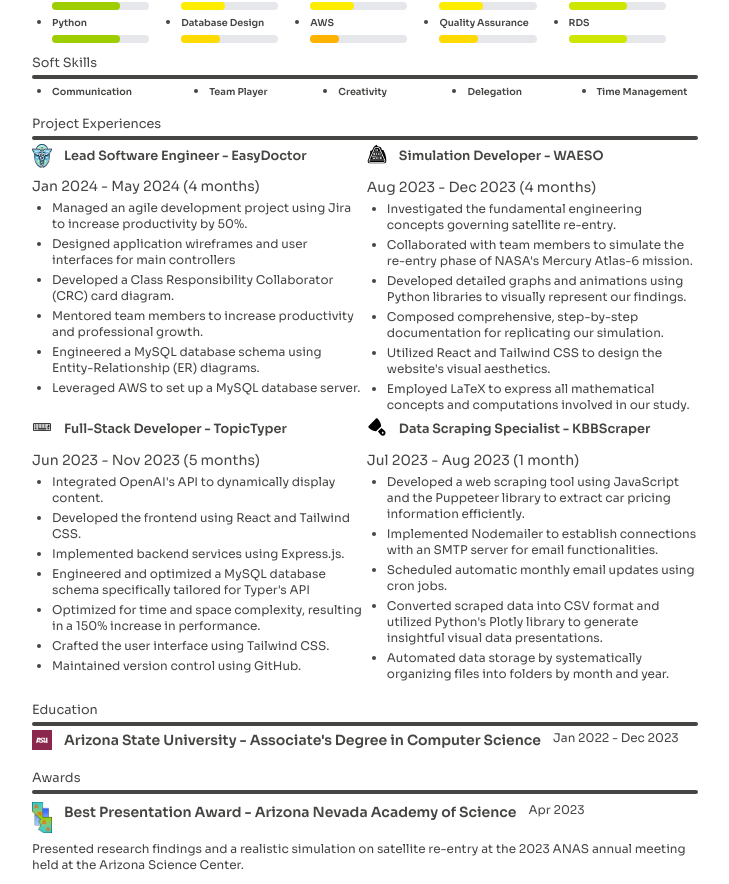
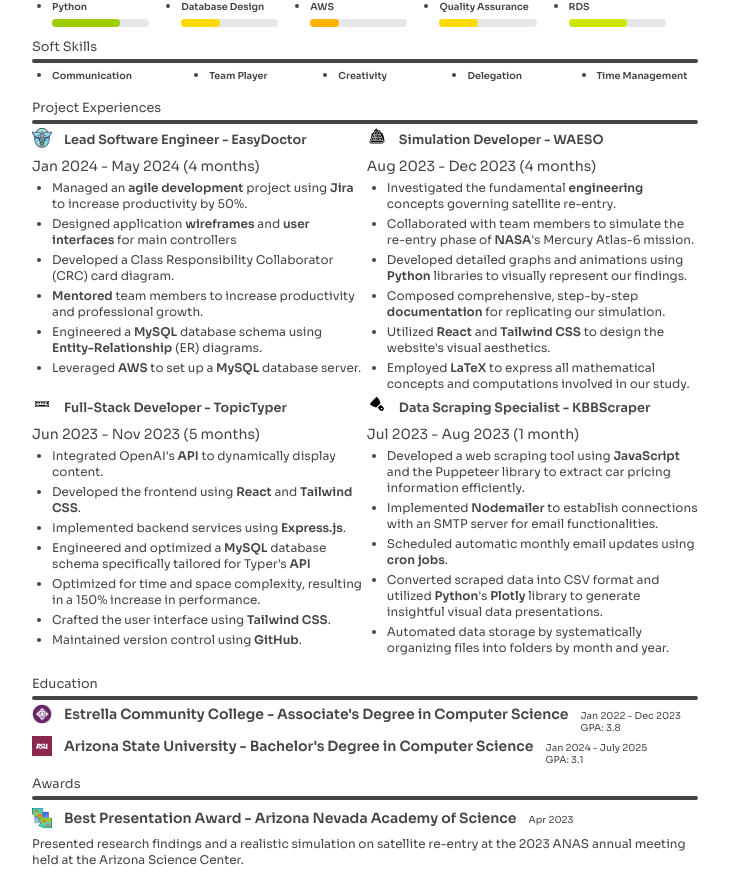
Before and after one commit to itsJohnny21/Resume, a React (Vite) app: page / in a window 1280 px wide. Shown: the part 239-1123 px from the top of the page, without its empty margins (32-761 px from the left). Built offline with nearby package versions, Linux system fonts and the light colour scheme.

Commit message:
Changes: Keywords in experiences are now bold. Header height reduced. EMCC added to Education section. GPA for each school added. Selfie moved downwards slightly.

```diff
--- a/src/components/Awards.jsx
+++ b/src/components/Awards.jsx
@@ -10,12 +10,11 @@
             <div className="inline-flex gap-3 py-1">
               <img
                 src={award.src}
-                width={20}
-                height={20}
+                style={{ width: 20, height: 20 }}
                 alt={award.title}
               ></img>
               <h6 className="font-bold text-sm">{`${award.title} - ${award.provider}`}</h6>
-              <h6 className="text-xs">{`${award.receivedDate}`}</h6>
+              <h6 className="text-[0.6rem]">{`${award.receivedDate}`}</h6>
             </div>
             <p className="text-xs">{award.description}</p>
           </li>
--- a/src/components/ContactDetails.jsx
+++ b/src/components/ContactDetails.jsx
@@ -11,8 +11,7 @@
           <div className="flex items-center">
             <img
               src={contactDetail.src}
-              width={15}
-              height={15}
+              style={{ width: 15, height: 15 }}
               alt={contactDetail.alt}
             ></img>
             <a className="text-xs ml-2 text-n-17" href={contactDetail.link}>
--- a/src/components/Education.jsx
+++ b/src/components/Education.jsx
@@ -10,12 +10,14 @@
             <div className="inline-flex gap-3 py-1">
               <img
                 src={item.src}
-                width={20}
-                height={20}
+                style={{ width: 20, height: 20 }}
                 alt={item.school}
               ></img>
               <h6 className="font-bold text-sm">{`${item.school} - ${item.title}`}</h6>
-              <h6 className="text-xs">{`${item.startDate} - ${item.endDate}`}</h6>
+              <div className="flex flex-col relative">
+                <h6 className="text-[0.6rem] h-[10px]">{`${item.startDate} - ${item.endDate}`}</h6>
+                <h6 className="text-[0.6rem] absolute top-3 left-0">{`GPA: ${item.gpa}`}</h6>
+              </div>
             </div>
           </li>
         ))}
--- a/src/components/Header.jsx
+++ b/src/components/Header.jsx
@@ -6,7 +6,7 @@
 const Header = () => {
   return (
     <>
-      <div className="flex h-[7rem] justify-center items-center header">
+      <div className="flex h-[6rem] justify-center items-center header">
         <Selfie></Selfie>
         <NameTitle></NameTitle>
         <ContactDetails></ContactDetails>
--- a/src/components/ProjectExperiences.jsx
+++ b/src/components/ProjectExperiences.jsx
@@ -1,5 +1,6 @@
-import { projectExperiences } from '../constants'
+import { keywords, projectExperiences } from '../constants'
 import Heading from './Heading'
+import TextWithHighlights from './TextWithHighlights'
 
 const ProjectExperiences = () => {
   return (
@@ -10,17 +11,20 @@
             <div className="inline-flex gap-3">
               <img
                 src={experience.src}
-                width={20}
-                height={20}
+                style={{ width: 20, height: 20 }}
                 alt={experience.company}
               ></img>
-              <h6 className="font-bold">{`${experience.title} - ${experience.company}`}</h6>
+              <h5 className="font-bold">{`${experience.title} - ${experience.company}`}</h5>
             </div>
             <h6 className="text-sm">{`${experience.startDate} - ${experience.endDate} (${experience.totalTime})`}</h6>
             <ol className="list-disc pl-5">
               {experience.bullets.map((bullet, index) => (
                 <li key={index}>
-                  <p className="text-xs">{bullet}</p>
+                  <TextWithHighlights
+                    className="text-xs"
+                    text={bullet}
+                    keywords={keywords}
+                  />
                 </li>
               ))}
             </ol>
--- a/src/components/Selfie.jsx
+++ b/src/components/Selfie.jsx
@@ -2,15 +2,14 @@
 
 const Selfie = () => {
   return (
-    <div className="selfie-ring1 size-[100px] rounded-full ml-10 relative inline-flex items-center justify-center z-0">
+    <div className="selfie-ring1 size-[100px] rounded-full ml-10 relative inline-flex items-center justify-center z-0 translate-y-1">
       <div className="selfie-ring2 size-[90px] rounded-full flex items-center justify-center z-1">
         <div className="selfie-ring3 size-[80px] rounded-full flex items-center justify-center z-2">
           <div className="relative z-3">
             <img
               className="rounded-full"
               src={selfie}
-              width={70}
-              height={70}
+              style={{ width: 70, height: 70 }}
               alt="Selfie"
             ></img>
           </div>
--- /dev/null
+++ b/src/components/TextWithHighlights.jsx
@@ -0,0 +1,20 @@
+const TextWithHighlights = ({ className, text, keywords }) => {
+  const highlightText = (text, keywords) => {
+    if (!keywords || keywords.length === 0) return text
+
+    const pattern = new RegExp(`(${keywords.join('|')})(?![a-zA-Z])`, 'gi')
+    const parts = text.split(pattern)
+
+    return parts.map((part, index) =>
+      keywords.map((kw) => kw.toLowerCase()).includes(part.toLowerCase()) ? (
+        <b key={index}>{part}</b>
+      ) : (
+        part
+      )
+    )
+  }
+
+  return <p className={className}>{highlightText(text, keywords)}</p>
+}
+
+export default TextWithHighlights
--- a/src/constants/index.js
+++ b/src/constants/index.js
@@ -10,10 +10,19 @@
 
 const education = [
   {
-    school: 'Arizona State University',
+    school: 'Estrella Community College',
     title: "Associate's Degree in Computer Science",
     startDate: 'Jan 2022',
     endDate: 'Dec 2023',
+    gpa: '3.8',
+    src: './src/assets/emccIcon.png',
+  },
+  {
+    school: 'Arizona State University',
+    title: "Bachelor's Degree in Computer Science",
+    startDate: 'Jan 2024',
+    endDate: 'July 2025',
+    gpa: '3.1',
     src: './src/assets/asuIcon.svg',
   },
 ]
@@ -30,7 +39,7 @@
 const technicalSkills = [
   { name: 'JavaScript', proficiencyLevel: 70 },
   { name: 'React', proficiencyLevel: 45 },
-  { name: 'Express js', proficiencyLevel: 45 },
+  { name: 'Express.js', proficiencyLevel: 45 },
   { name: 'Tailwind CSS', proficiencyLevel: 45 },
   { name: 'Java', proficiencyLevel: 60 },
   { name: 'Python', proficiencyLevel: 70 },
@@ -154,6 +163,37 @@
   },
 ]
 
+const keywords = [
+  'agile development',
+  'Jira',
+  'wireframes',
+  'user interfaces',
+  'Class Responsiblity Card',
+  'Mentored',
+  'MySQL',
+  'Entity-Relationship',
+  'Python',
+  'documentation',
+  'LaTeX',
+  'API',
+  'GitHub',
+  'Puppetter',
+  'Nodemailer',
+  'cron jobs',
+  'Plotly',
+  'JavaScript',
+  'React',
+  'Express.js',
+  'Tailwind CSS',
+  'Java',
+  'Database Design',
+  'AWS',
+  'Quality Assurance',
+  'RDS',
+  'NASA',
+  'engineering',
+]
+
 export {
   contactDetails,
   address,
@@ -168,4 +208,5 @@
   technicalSkills,
   softSkills,
   awards,
+  keywords,
 }
--- a/tailwind.config.js
+++ b/tailwind.config.js
@@ -14,6 +14,7 @@
           4: '#7ADB78',
           5: '#858DFF',
           6: '#FF98E2',
+          7: '#80172C',
         },
         stroke: {
           1: '#26242C',
```
Also changed, not shown: src/assets/emccIcon.png (added).
